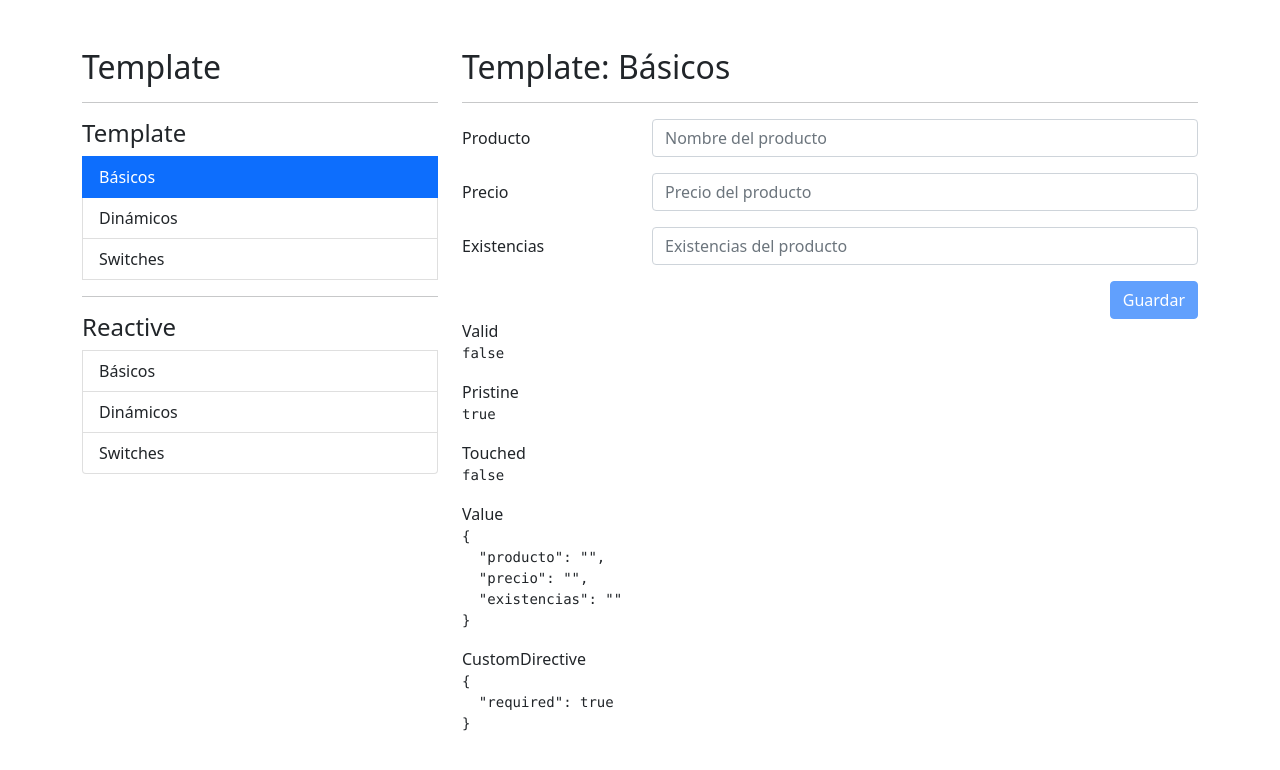
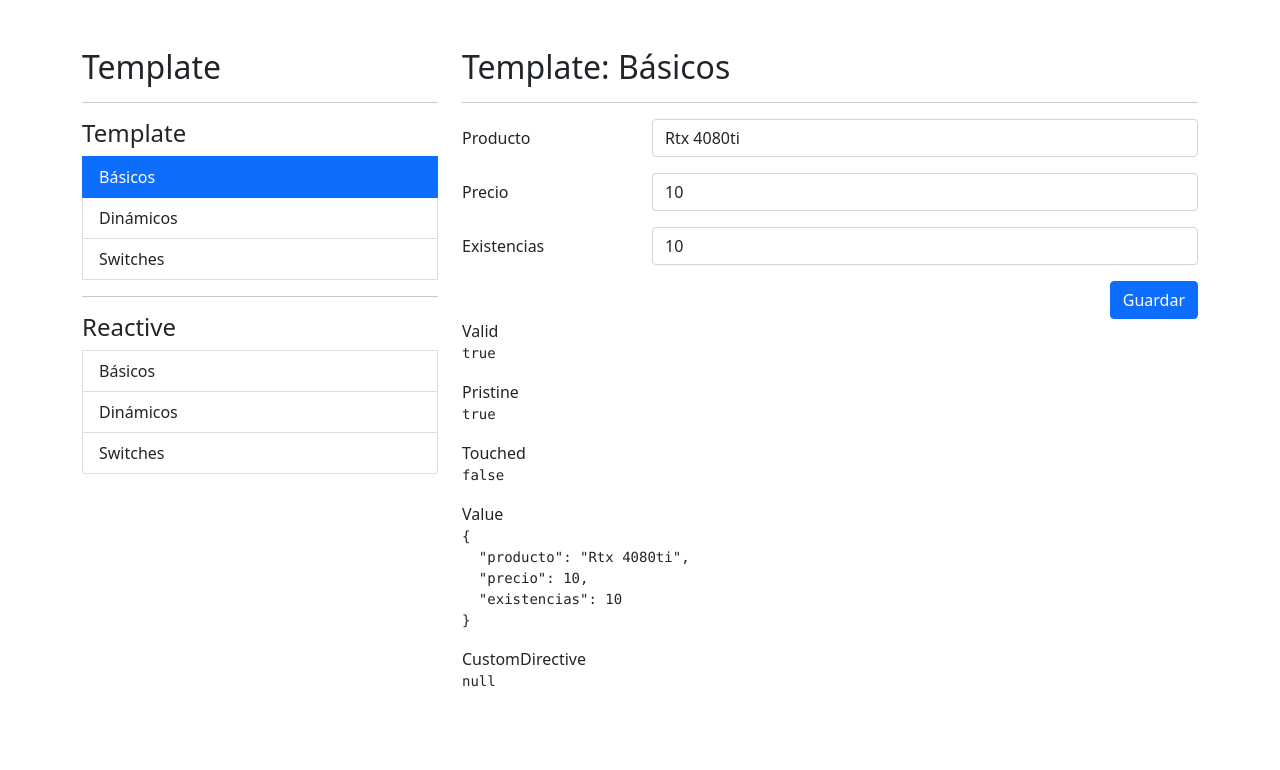
Before and after one commit to Dcterrance88/FormulariosApp-Angular, an Angular app: page /template/basicos in a window 1280 px wide. Shown: the top 770 px of the page. Built offline with nearby package versions, Linux system fonts and the light colour scheme.

Commit message:
Limpiar el Formulario
Se añadio dentro de la funcionalidad del boton guardar un metodo para
limpiar el formulario, tambien por medio de un objeto literal se le paso
al ngModel para inicializar los valores en cada input.

```diff
--- a/src/app/template/basicos/basicos.component.html
+++ b/src/app/template/basicos/basicos.component.html
@@ -15,7 +15,7 @@
           <input type="text"
                   class="form-control"
                   placeholder="Nombre del producto"
-                  ngModel
+                  [ngModel]="initForm.producto"
                   name="producto"
                   required
                   minlength="3">
@@ -33,7 +33,7 @@
           <input type="number"
                   class="form-control"
                   placeholder="Precio del producto"
-                  ngModel
+                  [ngModel]="initForm.precio"
                   name="precio"
                   min="0"
                   required>
@@ -51,7 +51,7 @@
           <input type="number"
                   class="form-control"
                   placeholder="Existencias del producto"
-                  ngModel
+                  [ngModel]="initForm.existencia"
                   customMin
                   [minimo]="0"
                   name="existencias"
--- a/src/app/template/basicos/basicos.component.ts
+++ b/src/app/template/basicos/basicos.component.ts
@@ -9,7 +9,14 @@ import { NgForm } from '@angular/forms';
 })
 export class BasicosComponent implements OnInit {
 
-  @ViewChild('miFormulario') miFormulario! : NgForm;
+  @ViewChild('miFormulario')
+  public miFormulario! : NgForm;
+
+  public initForm = {
+    producto:'Rtx 4080ti',
+    precio: 10,
+    existencia: 10,
+  }
 
   constructor() { }
 
@@ -25,7 +32,12 @@ export class BasicosComponent implements OnInit {
   }
 
   public guardar() : void {
-    console.log(this.miFormulario);
+    // console.log(this.miFormulario);
+    console.log('Posteo correcto');
+    this.miFormulario.resetForm({
+      precio:0,
+      existencias:0,
+    });
   }
 
 
```
